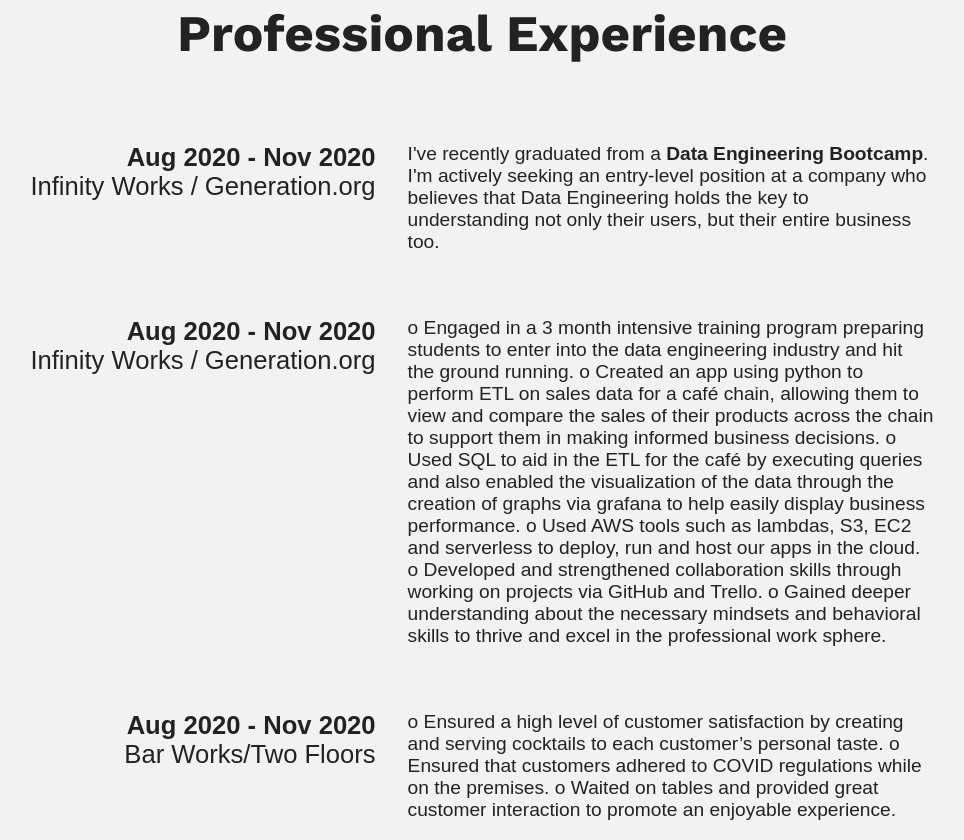
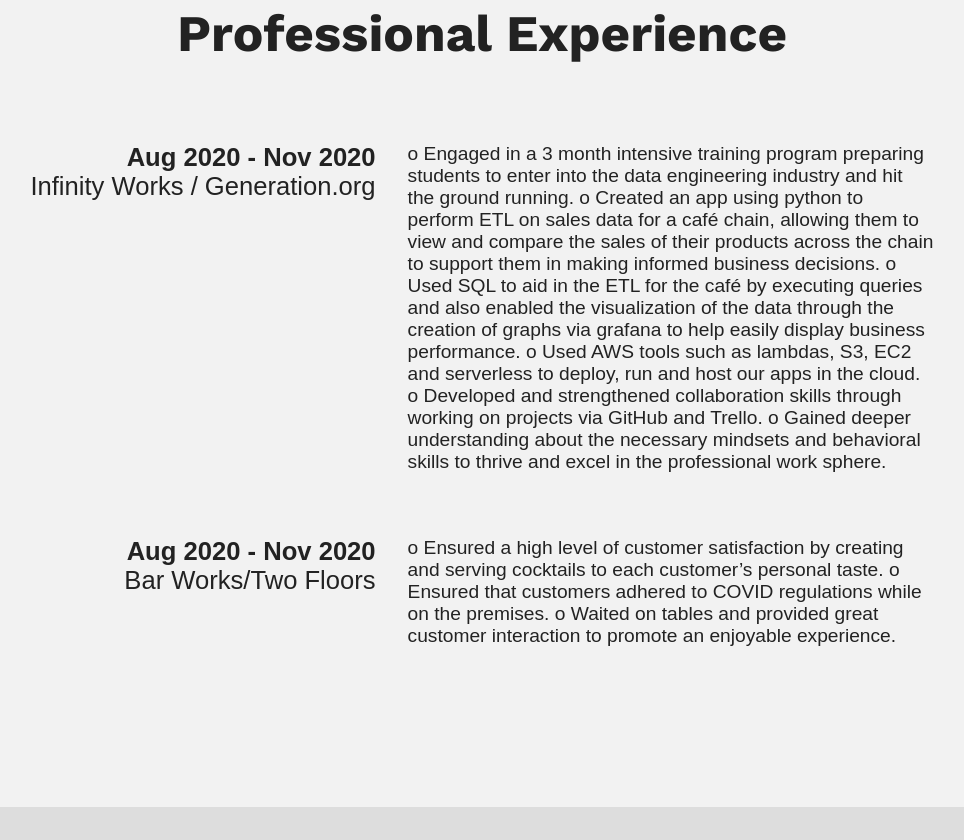
Before and after one commit to FreddieLutu/FreddieLutuPS.github.io, a website: page index.html in a window 1280 px wide. Shown: the part 1212-2052 px from the top of the page, without its empty margins (166-1130 px from the left). Drawn offline with nearby package versions, Linux system fonts and the light colour scheme.

Commit message:
website edits

```diff
--- a/index.html
+++ b/index.html
@@ -103,21 +103,6 @@
                             <li>Infinity Works / Generation.org</li>
                         </ul>
 
-                        <p>I've recently graduated from a <strong>Data Engineering Bootcamp</strong>. I'm actively
-                            seeking an
-                            entry-level position at a company who believes that Data Engineering holds the key to
-                            understanding
-                            not only their users, but their entire business too.</p>
-                    </article>
-
-                    <!-- This is a work experience article -->
-                    <article class="exp">
-
-                        <ul class="meta">
-                            <li><strong>Aug 2020 - Nov 2020</strong></li>
-                            <li>Infinity Works / Generation.org</li>
-                        </ul>
-
                         <p> o	Engaged in a 3 month intensive training program preparing students to enter into the data engineering industry and hit the ground running.
                             o	Created an app using python to perform ETL on sales data for a café chain, allowing them to view and compare the sales of their products across the chain to support them in making informed business decisions.
                             o	Used SQL to aid in the ETL for the café by executing queries and also enabled the visualization of the data through the creation of graphs via grafana to help easily display business performance.
@@ -155,8 +140,11 @@
                         <!-- This is a slide -->
                         <article class="slide active">
                             <img src="2020-11-10 (2).png" />
+                            <img src="2020-11-10 (4).png" />
+                            <img src="2020-11-10 (6).png" />
+                            <img src="2020-11-06 (4)_LI.jpg" />
                             <div class="meta">
-                                <h3>Infinity Cafe/h3>
+                                <h3>Infinity Cafe</h3>
                                 <p>I've recently graduated from a <strong>Data Engineering Bootcamp</strong>. I'm
                                     actively
                                     seeking an
```
